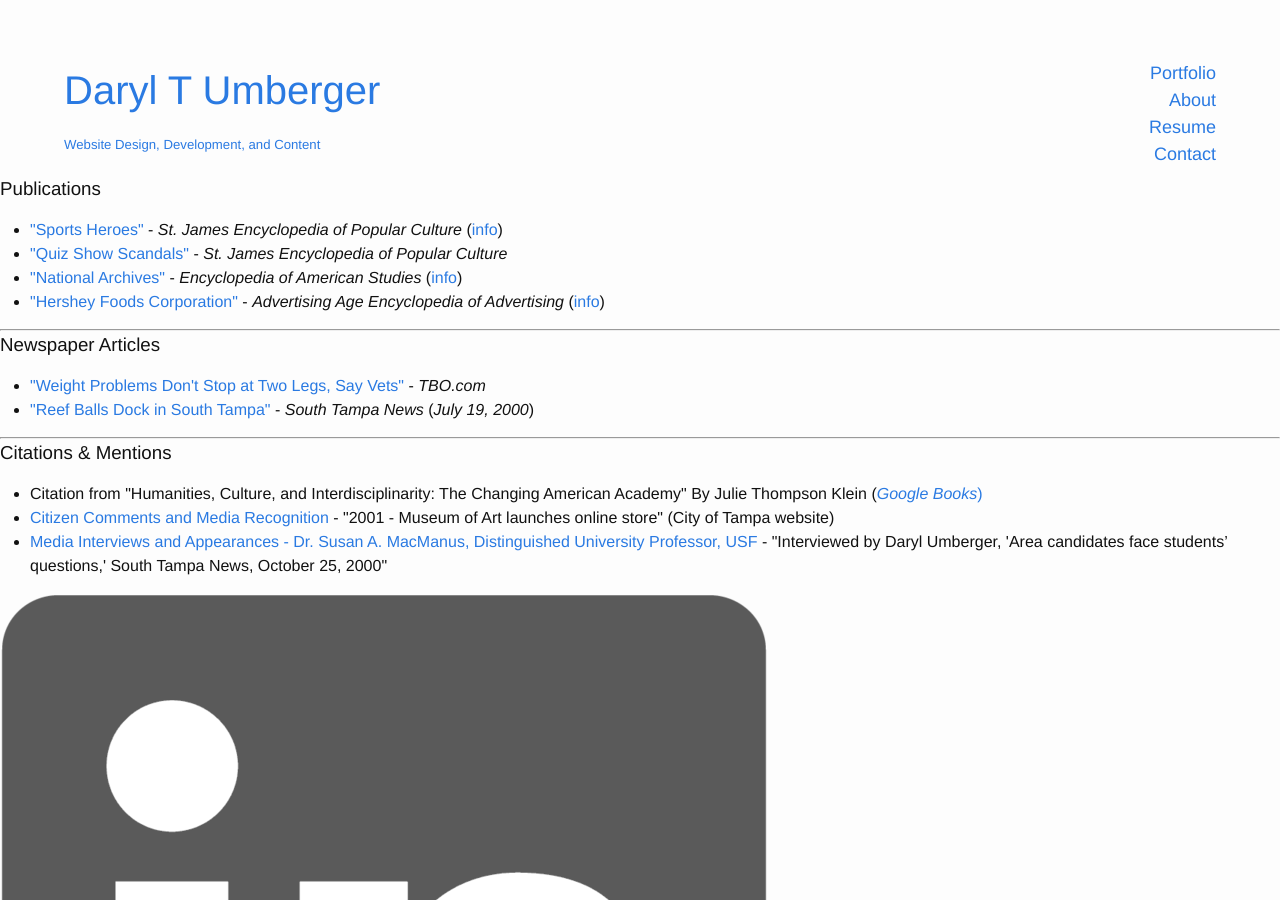
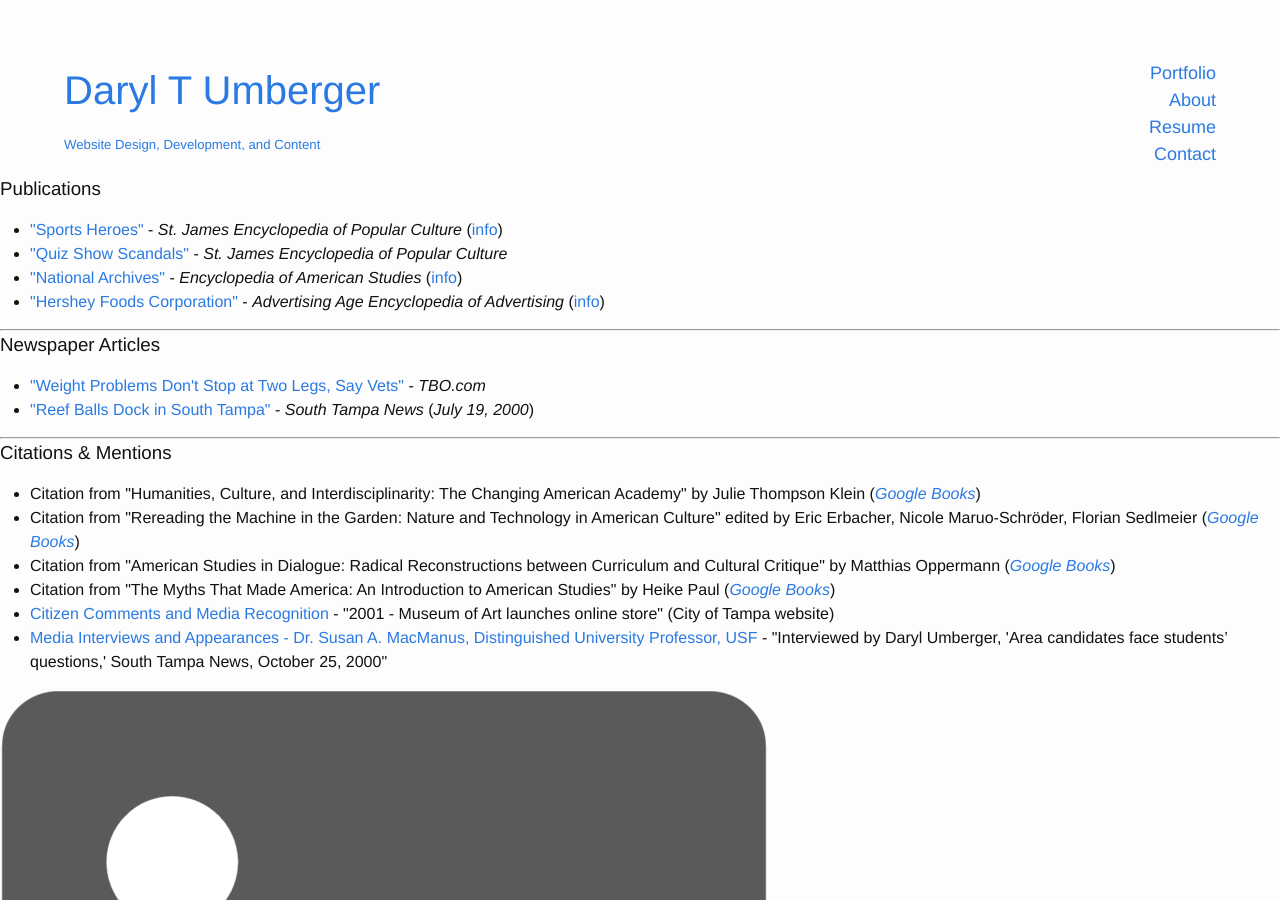
Before and after one commit to dt727/dt727.github.io, a Jekyll site: the page samples.html, which Jekyll copies as it is, in a window 1280 px wide and 900 px high. Built offline with Jekyll 4.4.1, drawn with Linux system fonts in a browser that asks for light colours.

Commit message:
Update samples.html

```diff
--- a/samples.html
+++ b/samples.html
@@ -45,8 +45,11 @@
   <hr class="style1">
 	      <h3>Citations & Mentions</h3>
 	      <ul>
-		      <li>Citation from "Humanities, Culture, and Interdisciplinarity: The Changing American Academy" By Julie Thompson Klein (<a href="https://books.google.com/books?id=75kyfNSw8u4C&pg=PA155&dq=daryl+umberger&hl=en&sa=X&ved=0ahUKEwjA0474qePSAhVQ82MKHTFuDhwQ6AEIIzAB#v=onepage&q=daryl%20umberger&f=false" target='_blank'><i>Google Books</i>)</li>
-      		      <li><a href="https://www.tampagov.net/about-us/tampagov/citizen-comments-and-media-recognition" target='_blank'>Citizen Comments and Media Recognition</a> - "2001 - Museum of Art launches online store" (City of Tampa website)</li>
+		      <li>Citation from "Humanities, Culture, and Interdisciplinarity: The Changing American Academy" by Julie Thompson Klein (<a href="https://books.google.com/books?id=75kyfNSw8u4C&pg=PA155&dq=daryl+umberger&hl=en&sa=X&ved=0ahUKEwjA0474qePSAhVQ82MKHTFuDhwQ6AEIIzAB#v=onepage&q=daryl%20umberger&f=false" target='_blank'><i>Google Books</i></a>)</li>
+      		      <li>Citation from "Rereading the Machine in the Garden: Nature and Technology in American Culture" edited by Eric Erbacher, Nicole Maruo-Schröder, Florian Sedlmeier (<a href="https://books.google.com/books?id=5n4wBQAAQBAJ&pg=PA189&dq=daryl+umberger&hl=en&sa=X&ved=0ahUKEwjA0474qePSAhVQ82MKHTFuDhwQ6AEILTAD#v=onepage&q=daryl%20umberger&f=false" target='_blank'><i>Google Books</i></a>)</li>
+		      <li>Citation from "American Studies in Dialogue: Radical Reconstructions between Curriculum and Cultural Critique" by Matthias Oppermann (<a href="https://books.google.com/books?id=_PflAgAAQBAJ&pg=PA290&dq=daryl+umberger&hl=en&sa=X&ved=0ahUKEwi8l82UrOPSAhUG9GMKHeUuBDYQ6AEIMjAE#v=onepage&q=daryl%20umberger&f=false" target='_blank'><i>Google Books</i></a>)</li>
+		      <li>Citation from "The Myths That Made America: An Introduction to American Studies" by Heike Paul (<a href="https://books.google.com/books?id=qoLJBAAAQBAJ&pg=PA42&dq=daryl+umberger&hl=en&sa=X&ved=0ahUKEwi8l82UrOPSAhUG9GMKHeUuBDYQ6AEINzAF#v=onepage&q=daryl%20umberger&f=false" target='_blank'><i>Google Books</i></a>)</li>
+		      <li><a href="https://www.tampagov.net/about-us/tampagov/citizen-comments-and-media-recognition" target='_blank'>Citizen Comments and Media Recognition</a> - "2001 - Museum of Art launches online store" (City of Tampa website)</li>
 		      <li><a href="http://gia.usf.edu/faculty/data/smacmanus_media.pdf" target='_blank'>Media Interviews and Appearances - Dr. Susan A. MacManus, Distinguished University Professor, USF</a> - "Interviewed by Daryl Umberger, 'Area candidates face students’ questions,' South Tampa News, October 25, 2000"</li>
 	      </ul>
 		      </section>
```
